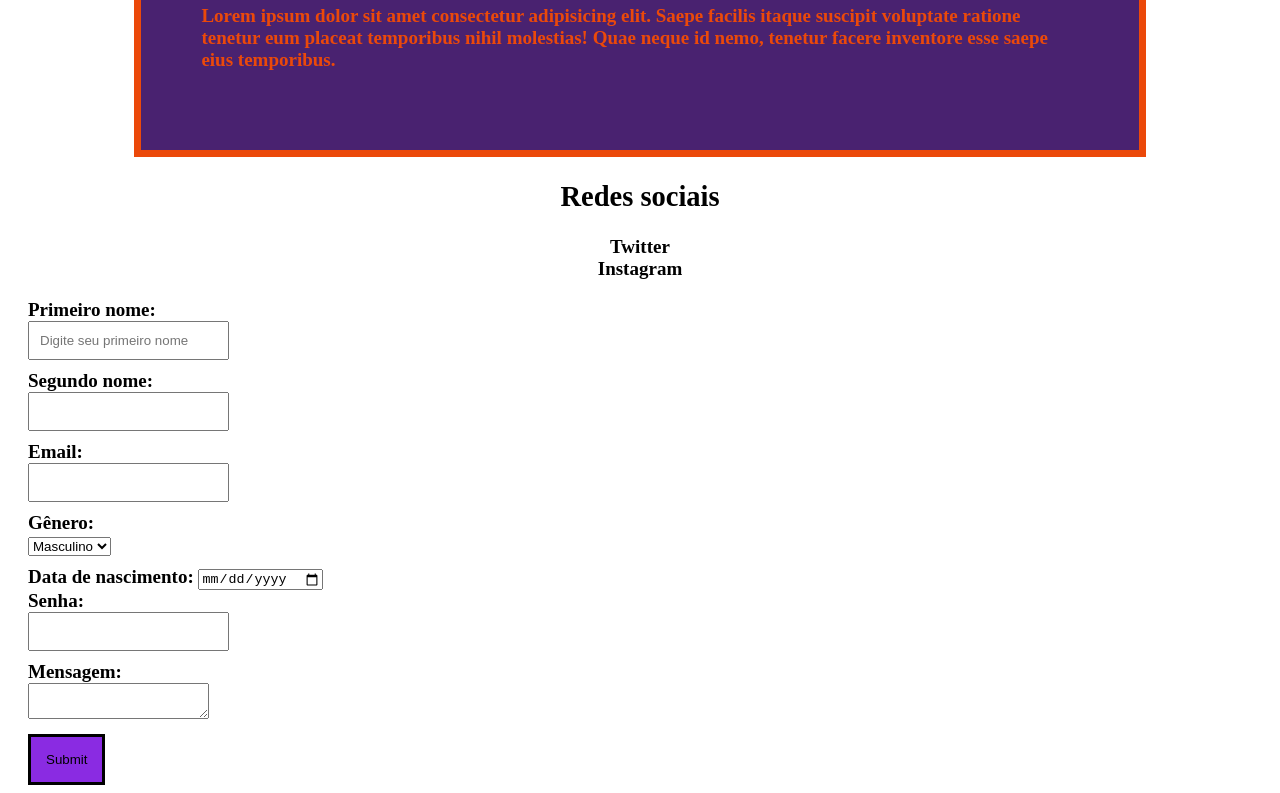
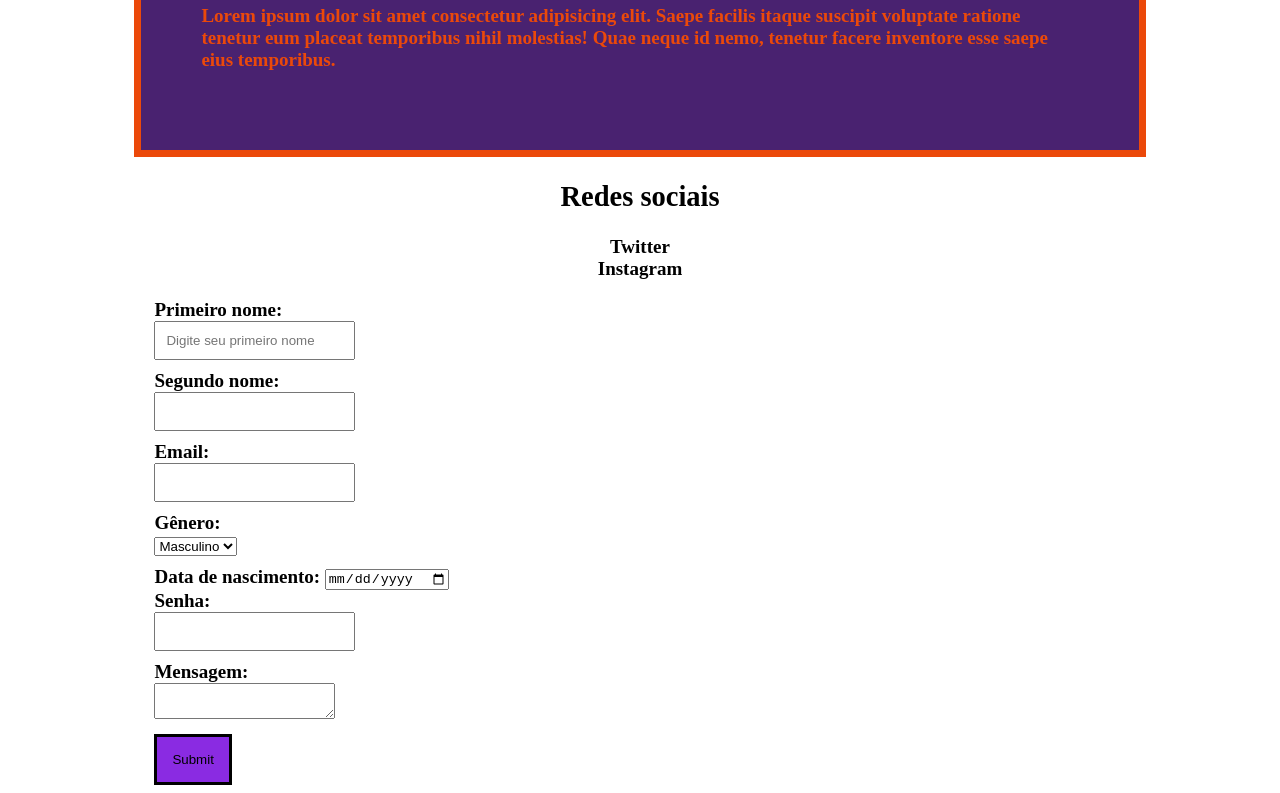
Before and after one commit to viicsousa/HTML-e-CSS, a plain HTML site: page CSS/index.html in a window 1280 px wide. Shown: the part 165-958 px from the top of the page. Drawn offline with Linux system fonts and the light colour scheme.

Commit message:
corrigido

```diff
--- a/CSS/styles.css
+++ b/CSS/styles.css
@@ -53,7 +53,7 @@ body {
 /*Formulário*/
 
 .box {
-  width: ;: 80%;
+  width:80%;
   margin: auto;
 }
 
```
